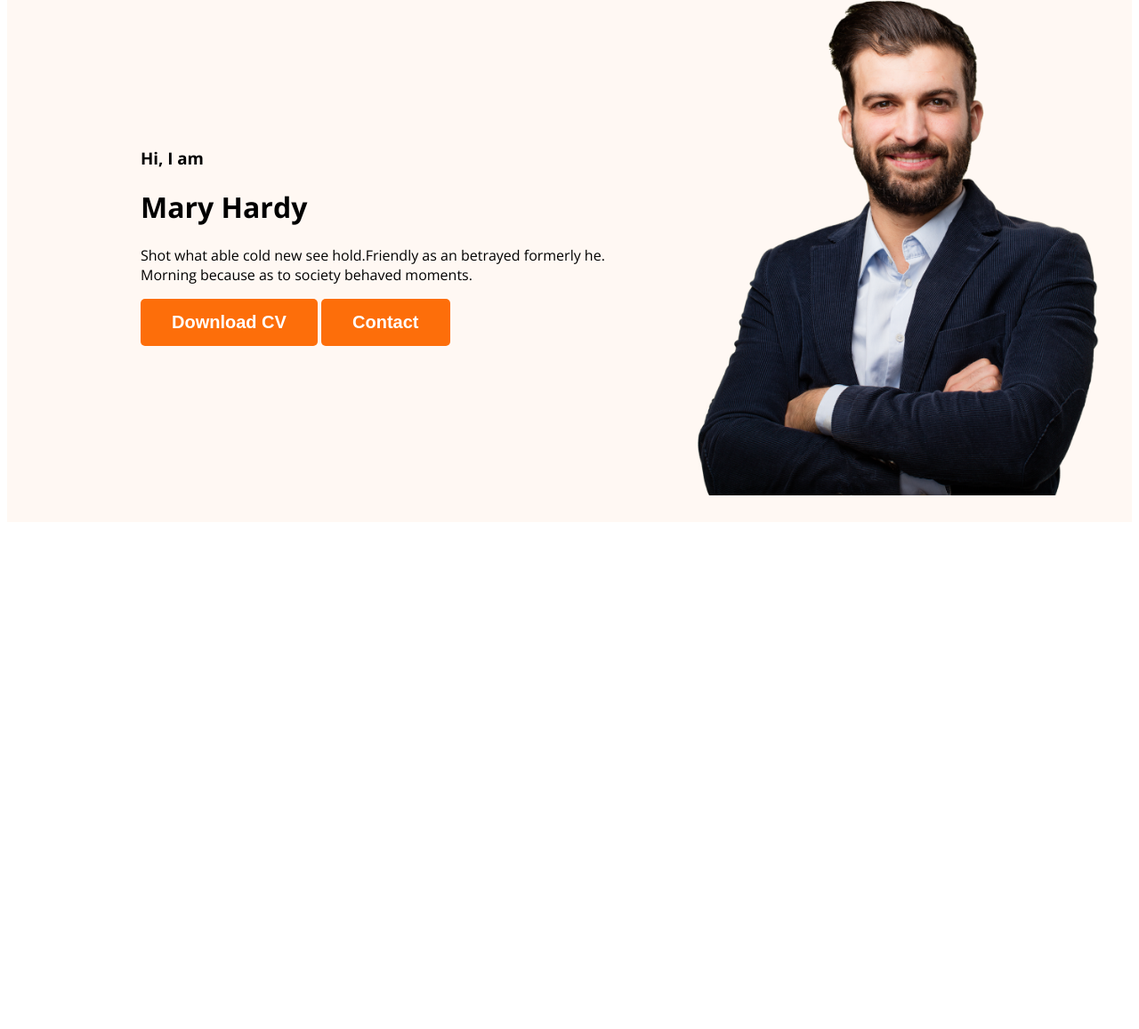
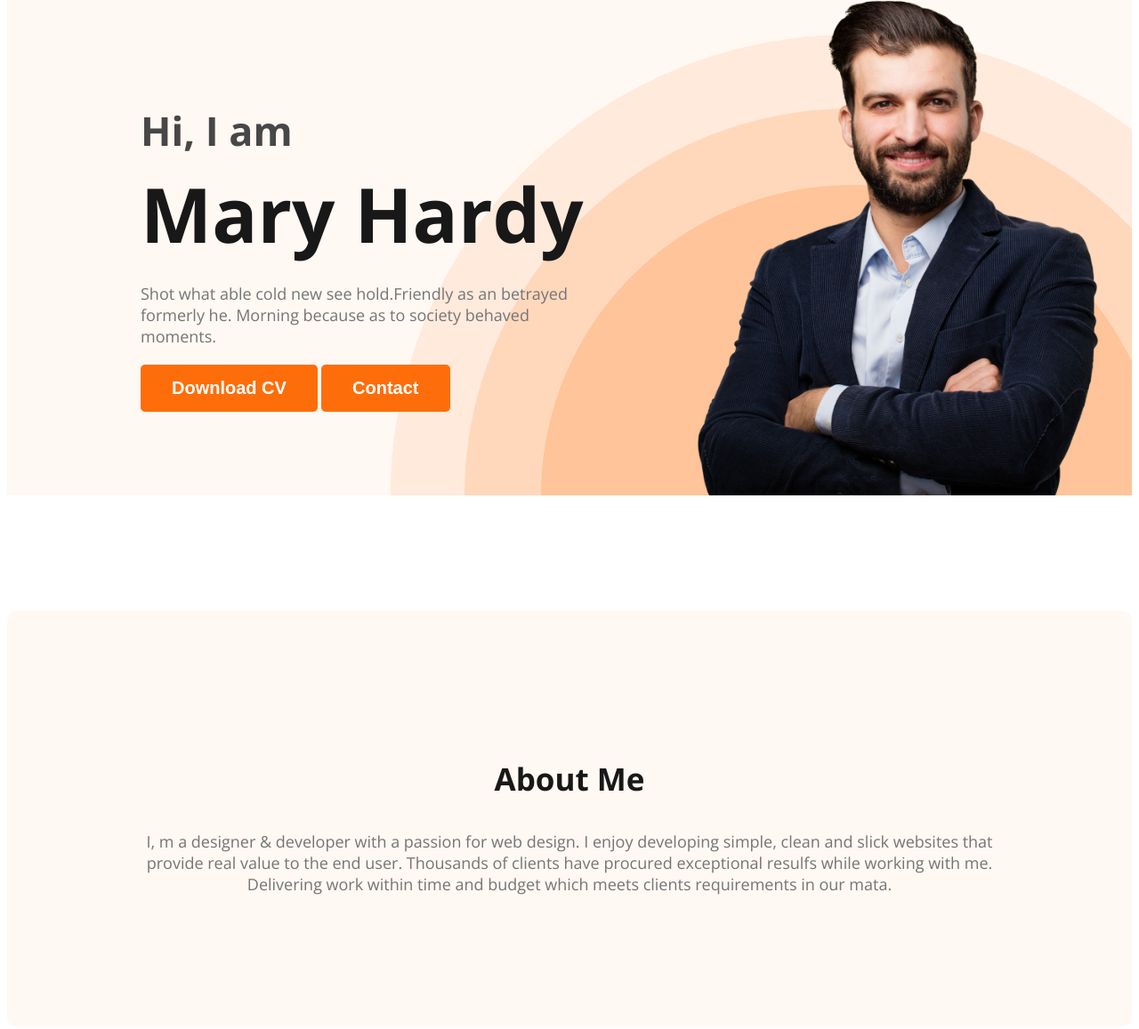
Before and after one commit to naima-tushin/portfolio-website, a plain HTML site: page index.html in a window 1280 px wide. Shown: the part 211-1368 px from the top of the page at 89% size. Before the commit the page ends 806 px from the top, so only its background shows below. Drawn offline with nearby package versions, Linux system fonts and the light colour scheme.

Commit message:
about section start

```diff
--- a/css/style.css
+++ b/css/style.css
@@ -3,9 +3,12 @@ body {
     font-family: Open Sans;
 }
 
-/* <!-- nav section starts --> */
+/* <!-- nav section start --> */
 .header {
     background-color: #FFF8F3;
+    background-image: url('../images/header_bg.png');
+    background-repeat: no-repeat;
+    background-position: bottom right;
 }
 
 .nav {
@@ -54,11 +57,59 @@ body {
 
 /* banner section start */
 .banner {
-    padding: 30px 30px 30px 150px;
+    padding: 30px 30px 0px 150px;
     display: flex;
     align-items: center;
+    justify-content: space-between;
+}
+
+.banner_con {
+    max-width: 500px;
 }
 
 .banner .dp {
     width: 500px;
 }
+
+.banner-greet {
+    font-size: 45px;
+    color: #474747;
+    margin-bottom: 0;
+}
+
+.banner_title {
+    font-size: 85px;
+    font-weight: 700;
+    color: #181818;
+    margin-top: 5px;
+    margin-bottom: 20px;
+}
+
+.banner_para {
+    color: #757575;
+    font-size: 18px;
+    font-weight: 400;
+    margin-bottom: 20px;
+}
+
+/* about section start */
+.about {
+    padding: 130px;
+    border-radius: 10px;
+    background: #FFF8F3;
+    margin: 130px 0;
+}
+
+.about_title {
+    color: #181818;
+    text-align: center;
+    font-size: 35px;
+    font-weight: 700;
+}
+
+.about_para {
+    color: #757575;
+    text-align: center;
+    font-size: 18px;
+    font-weight: 400;
+}
--- a/index.html
+++ b/index.html
@@ -12,7 +12,7 @@
 </head>
 
 <body>
-    <!-- nav section starts -->
+    <!-- nav section start -->
     <header class="header">
         <nav class="nav">
             <h3 class="nav_title">Ma<span class="text-primary">r</span>y</h3>
@@ -22,18 +22,26 @@
                 <li class="list"><button class="btn_primary">Hire Me</button></li>
             </ul>
         </nav>
-        <!-- banner section starts        -->
+        <!-- banner section start -->
         <div class="banner">
             <div class="banner_con">
-                <h3 class="banner-greet">Hi, I  am</h3>
+                <h3 class="banner-greet">Hi, I am</h3>
                 <h1 class="banner_title">Mary Hardy</h1>
-                <p>Shot what able cold new see hold.Friendly as an betrayed formerly he. Morning because as to society behaved moments.</p>
+                <p class="banner_para">Shot what able cold new see hold.Friendly as an betrayed formerly he. Morning
+                    because as to society behaved moments.</p>
                 <button class="btn_primary">Download CV</button>
                 <button class="btn_primary">Contact</button>
             </div>
             <img class="dp" src="images/hardy.png" alt="Hardy">
         </div>
     </header>
+    <main>
+        <!-- about section start -->
+        <section class="about">
+            <h3 class="about_title">About Me</h3>
+            <p class="about_para">I, m a designer & developer with a passion for web design. I enjoy developing simple, clean and slick websites that provide real value to the end user. Thousands of clients have procured exceptional resulfs while working with me. Delivering work within time and budget which meets clients requirements in our mata.</p>
+        </section>
+    </main>
 </body>
 
 </html>
```
